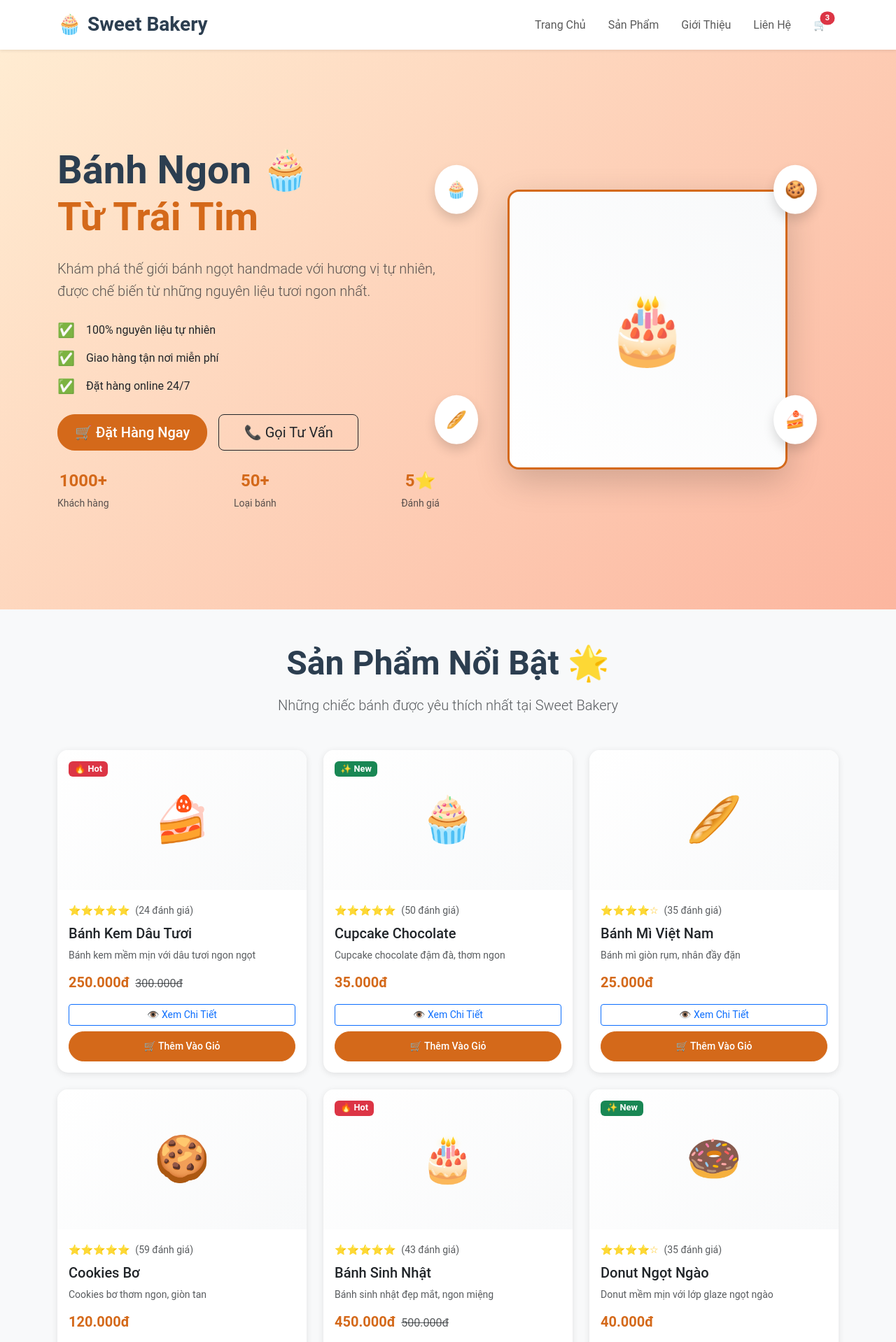
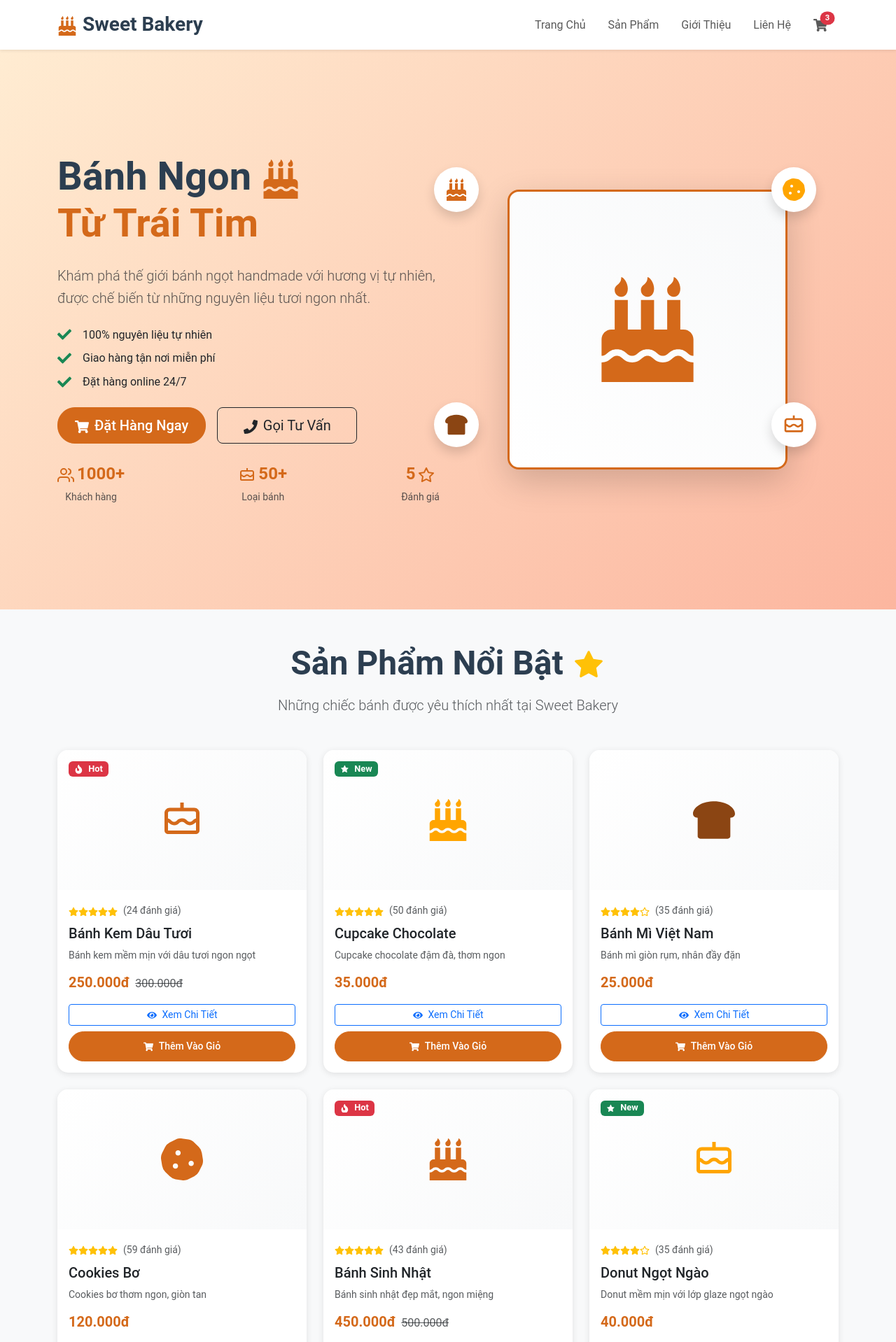
Before and after one commit to phuocit0201/ShopCake, a React (Create React App) app in the folder front-end/: page / in a window 1280 px wide. Shown: the top 1918 px of the page at 70% size. Built offline with nearby package versions, Linux system fonts and the light colour scheme.

Commit message:
feature: add lib icon

```diff
--- a/front-end/package.json
+++ b/front-end/package.json
@@ -10,9 +10,11 @@
     "@testing-library/user-event": "^13.5.0",
     "axios": "^1.11.0",
     "bootstrap": "^5.3.7",
+    "bootstrap-icons": "^1.13.1",
     "react": "^19.1.1",
     "react-bootstrap": "^2.10.10",
     "react-dom": "^19.1.1",
+    "react-icons": "^5.5.0",
     "react-redux": "^9.2.0",
     "react-router-dom": "^7.7.1",
     "react-scripts": "5.0.1",
--- a/front-end/src/App.js
+++ b/front-end/src/App.js
@@ -1,6 +1,5 @@
 import React from 'react';
 import { BrowserRouter as Router, Routes, Route } from 'react-router-dom';
-import { Container } from 'react-bootstrap';
 import Header from './components/layout/Header';
 import Footer from './components/layout/Footer';
 import Home from './pages/Home';
--- a/front-end/src/components/layout/Header.jsx
+++ b/front-end/src/components/layout/Header.jsx
@@ -1,6 +1,14 @@
 import React, { useState } from 'react';
 import { Navbar, Nav, Container, Offcanvas } from 'react-bootstrap';
 import { Link } from 'react-router-dom';
+import {
+  FaHome,
+  FaInfoCircle,
+  FaPhone,
+  FaShoppingCart,
+  FaBirthdayCake
+} from 'react-icons/fa';
+import { BiCake } from 'react-icons/bi';
 
 const Header = () => {
   const [show, setShow] = useState(false);
@@ -13,7 +21,7 @@ const Header = () => {
       <Navbar expand="lg" className="bg-white shadow-sm sticky-top">
         <Container>
           <Navbar.Brand as={Link} to="/" className="fw-bold fs-3">
-            <span style={{ color: 'var(--primary-color)' }}>🧁</span>
+            <FaBirthdayCake style={{ color: 'var(--primary-color)' }} />
             <span className="ms-2" style={{ color: 'var(--text-dark)' }}>Sweet Bakery</span>
           </Navbar.Brand>
 
@@ -41,7 +49,7 @@ const Header = () => {
               </Nav.Link>
               <Nav.Link as={Link} to="/cart" className="mx-2">
                 <span className="position-relative">
-                  🛒
+                  <FaShoppingCart size={20} />
                   <span className="position-absolute top-0 start-100 translate-middle badge rounded-pill bg-danger" style={{ fontSize: '0.7em' }}>
                     3
                   </span>
@@ -56,30 +64,30 @@ const Header = () => {
       <Offcanvas show={show} onHide={handleClose} placement="end">
         <Offcanvas.Header closeButton className="border-bottom">
           <Offcanvas.Title>
-            <span style={{ color: 'var(--primary-color)' }}>🧁</span>
+            <FaBirthdayCake style={{ color: 'var(--primary-color)' }} />
             <span className="ms-2" style={{ color: 'var(--text-dark)' }}>Sweet Bakery</span>
           </Offcanvas.Title>
         </Offcanvas.Header>
         <Offcanvas.Body>
           <Nav className="flex-column">
             <Nav.Link as={Link} to="/" className="py-3 border-bottom" onClick={handleClose}>
-              <span className="fs-5">🏠</span>
+              <FaHome size={20} />
               <span className="ms-3">Trang Chủ</span>
             </Nav.Link>
             <Nav.Link as={Link} to="/products" className="py-3 border-bottom" onClick={handleClose}>
-              <span className="fs-5">🧁</span>
+              <BiCake size={20} />
               <span className="ms-3">Sản Phẩm</span>
             </Nav.Link>
             <Nav.Link as={Link} to="/about" className="py-3 border-bottom" onClick={handleClose}>
-              <span className="fs-5">ℹ️</span>
+              <FaInfoCircle size={20} />
               <span className="ms-3">Giới Thiệu</span>
             </Nav.Link>
             <Nav.Link as={Link} to="/contact" className="py-3 border-bottom" onClick={handleClose}>
-              <span className="fs-5">📞</span>
+              <FaPhone size={20} />
               <span className="ms-3">Liên Hệ</span>
             </Nav.Link>
             <Nav.Link as={Link} to="/cart" className="py-3" onClick={handleClose}>
-              <span className="fs-5">🛒</span>
+              <FaShoppingCart size={20} />
               <span className="ms-3">Giỏ Hàng</span>
               <span className="badge bg-danger ms-auto">3</span>
             </Nav.Link>
@@ -88,7 +96,8 @@ const Header = () => {
           <div className="mt-4 pt-4 border-top">
             <div className="d-grid gap-2">
               <button className="btn btn-primary-custom">
-                📞 Gọi Đặt Hàng
+                <FaPhone className="me-2" />
+                Gọi Đặt Hàng
               </button>
               <small className="text-center text-muted">
                 Hotline: 0123.456.789
--- a/front-end/src/pages/Home/components/AboutSection.jsx
+++ b/front-end/src/pages/Home/components/AboutSection.jsx
@@ -1,25 +1,33 @@
 import React from 'react';
 import { Container, Row, Col, Card } from 'react-bootstrap';
+import {
+  FaLeaf,
+  FaUserTie,
+  FaTruck,
+  FaHeart,
+  FaBirthdayCake,
+  FaStore
+} from 'react-icons/fa';
 
 const AboutSection = () => {
   const features = [
     {
-      icon: '🌱',
+      icon: <FaLeaf size={48} className="text-success" />,
       title: 'Nguyên Liệu Tự Nhiên',
       description: 'Chúng tôi chỉ sử dụng nguyên liệu tự nhiên, tươi ngon được chọn lọc kỹ càng từ các nhà cung cấp uy tín.'
     },
     {
-      icon: '👨‍🍳',
+      icon: <FaUserTie size={48} style={{ color: 'var(--primary-color)' }} />,
       title: 'Thầy Bánh Chuyên Nghiệp',
       description: 'Đội ngũ thầy bánh giàu kinh nghiệm với nhiều năm học tập và làm việc tại các tiệm bánh nổi tiếng.'
     },
     {
-      icon: '🚚',
+      icon: <FaTruck size={48} style={{ color: 'var(--accent-color)' }} />,
       title: 'Giao Hàng Nhanh Chóng',
       description: 'Hệ thống giao hàng 24/7 với cam kết giữ nguyên chất lượng và độ tươi ngon của sản phẩm.'
     },
     {
-      icon: '💝',
+      icon: <FaHeart size={48} className="text-danger" />,
       title: 'Dịch Vụ Tận Tâm',
       description: 'Chúng tôi luôn lắng nghe và đáp ứng mọi yêu cầu đặc biệt của khách hàng với thái độ nhiệt tình.'
     }
@@ -32,7 +40,7 @@ const AboutSection = () => {
           <Col lg={6} className="mb-5 mb-lg-0">
             <div className="about-content">
               <h2 className="display-5 fw-bold mb-4">
-                Về Sweet Bakery 🧁
+                Về Sweet Bakery <FaBirthdayCake style={{ color: 'var(--primary-color)' }} />
               </h2>
               <p className="lead mb-4">
                 Với hơn 5 năm kinh nghiệm, Sweet Bakery tự hào là một trong những
@@ -94,7 +102,7 @@ const AboutSection = () => {
                   fontSize: '8rem'
                 }}
               >
-                🏪
+                <FaStore size={200} style={{ color: 'var(--primary-color)' }} />
               </div>
             </div>
           </Col>
@@ -104,14 +112,14 @@ const AboutSection = () => {
         <Row className="mt-5 pt-5">
           <Col lg={12}>
             <h3 className="text-center mb-5 fw-bold">
-              Tại Sao Chọn Sweet Bakery? 🤔
+              Tại Sao Chọn Sweet Bakery? <FaHeart className="text-danger" />
             </h3>
             <Row className="g-4">
               {features.map((feature, index) => (
                 <Col lg={3} md={6} key={index}>
                   <Card className="text-center h-100 border-0 shadow-sm">
                     <Card.Body className="p-4">
-                      <div className="feature-icon mb-3" style={{ fontSize: '3rem' }}>
+                      <div className="feature-icon mb-3">
                         {feature.icon}
                       </div>
                       <Card.Title className="h5 mb-3">
--- a/front-end/src/pages/Home/components/FeaturedProducts.jsx
+++ b/front-end/src/pages/Home/components/FeaturedProducts.jsx
@@ -1,5 +1,17 @@
 import React from 'react';
 import { Container, Row, Col, Card, Button, Badge } from 'react-bootstrap';
+import {
+  FaStar,
+  FaRegStar,
+  FaShoppingCart,
+  FaEye,
+  FaFire,
+  FaBreadSlice,
+  FaCookie,
+  FaBirthdayCake
+} from 'react-icons/fa';
+import { AiFillStar } from 'react-icons/ai';
+import { BiCake } from 'react-icons/bi';
 
 const FeaturedProducts = () => {
   const products = [
@@ -8,7 +20,7 @@ const FeaturedProducts = () => {
       name: 'Bánh Kem Dâu Tươi',
       price: '250.000đ',
       originalPrice: '300.000đ',
-      image: '🍰',
+      image: <BiCake size={60} style={{ color: 'var(--primary-color)' }} />,
       rating: 5,
       isHot: true,
       description: 'Bánh kem mềm mịn với dâu tươi ngon ngọt'
@@ -18,7 +30,7 @@ const FeaturedProducts = () => {
       name: 'Cupcake Chocolate',
       price: '35.000đ',
       originalPrice: null,
-      image: '🧁',
+      image: <FaBirthdayCake size={60} style={{ color: 'var(--accent-color)' }} />,
       rating: 5,
       isNew: true,
       description: 'Cupcake chocolate đậm đà, thơm ngon'
@@ -28,7 +40,7 @@ const FeaturedProducts = () => {
       name: 'Bánh Mì Việt Nam',
       price: '25.000đ',
       originalPrice: null,
-      image: '🥖',
+      image: <FaBreadSlice size={60} style={{ color: 'var(--secondary-color)' }} />,
       rating: 4,
       description: 'Bánh mì giòn rụm, nhân đầy đặn'
     },
@@ -37,7 +49,7 @@ const FeaturedProducts = () => {
       name: 'Cookies Bơ',
       price: '120.000đ',
       originalPrice: null,
-      image: '🍪',
+      image: <FaCookie size={60} style={{ color: 'var(--primary-color)' }} />,
       rating: 5,
       description: 'Cookies bơ thơm ngon, giòn tan'
     },
@@ -46,7 +58,7 @@ const FeaturedProducts = () => {
       name: 'Bánh Sinh Nhật',
       price: '450.000đ',
       originalPrice: '500.000đ',
-      image: '🎂',
+      image: <FaBirthdayCake size={60} style={{ color: 'var(--primary-color)' }} />,
       rating: 5,
       isHot: true,
       description: 'Bánh sinh nhật đẹp mắt, ngon miệng'
@@ -56,7 +68,7 @@ const FeaturedProducts = () => {
       name: 'Donut Ngọt Ngào',
       price: '40.000đ',
       originalPrice: null,
-      image: '🍩',
+      image: <BiCake size={60} style={{ color: 'var(--accent-color)' }} />,
       rating: 4,
       isNew: true,
       description: 'Donut mềm mịn với lớp glaze ngọt ngào'
@@ -64,7 +76,15 @@ const FeaturedProducts = () => {
   ];
 
   const renderStars = (rating) => {
-    return '⭐'.repeat(rating) + '☆'.repeat(5 - rating);
+    const stars = [];
+    for (let i = 1; i <= 5; i++) {
+      if (i <= rating) {
+        stars.push(<FaStar key={i} className="text-warning" />);
+      } else {
+        stars.push(<FaRegStar key={i} className="text-warning" />);
+      }
+    }
+    return stars;
   };
 
   return (
@@ -72,7 +92,7 @@ const FeaturedProducts = () => {
       <Container>
         <div className="text-center mb-5">
           <h2 className="display-5 fw-bold mb-3">
-            Sản Phẩm Nổi Bật 🌟
+            Sản Phẩm Nổi Bật <AiFillStar className="text-warning" />
           </h2>
           <p className="lead text-muted">
             Những chiếc bánh được yêu thích nhất tại Sweet Bakery
@@ -90,7 +110,7 @@ const FeaturedProducts = () => {
                     className="position-absolute top-0 start-0 m-3 z-3"
                     style={{ fontSize: '0.8rem' }}
                   >
-                    🔥 Hot
+                    <FaFire className="me-1" /> Hot
                   </Badge>
                 )}
                 {product.isNew && (
@@ -99,7 +119,7 @@ const FeaturedProducts = () => {
                     className="position-absolute top-0 start-0 m-3 z-3"
                     style={{ fontSize: '0.8rem' }}
                   >
-                    ✨ New
+                    <AiFillStar className="me-1" /> New
                   </Badge>
                 )}
 
@@ -108,8 +128,7 @@ const FeaturedProducts = () => {
                   className="d-flex align-items-center justify-content-center"
                   style={{
                     height: '200px',
-                    background: 'linear-gradient(135deg, #fff 0%, #f8f9fa 100%)',
-                    fontSize: '4rem'
+                    background: 'linear-gradient(135deg, #fff 0%, #f8f9fa 100%)'
                   }}
                 >
                   {product.image}
@@ -143,10 +162,12 @@ const FeaturedProducts = () => {
 
                   <div className="d-grid gap-2">
                     <Button variant="outline-primary" size="sm">
-                      👁️ Xem Chi Tiết
+                      <FaEye className="me-2" />
+                      Xem Chi Tiết
                     </Button>
                     <Button className="btn-primary-custom" size="sm">
-                      🛒 Thêm Vào Giỏ
+                      <FaShoppingCart className="me-2" />
+                      Thêm Vào Giỏ
                     </Button>
                   </div>
                 </Card.Body>
@@ -161,7 +182,8 @@ const FeaturedProducts = () => {
             size="lg"
             className="px-5"
           >
-            Xem Tất Cả Sản Phẩm 🍰
+            <BiCake className="me-2" />
+            Xem Tất Cả Sản Phẩm
           </Button>
         </div>
       </Container>
--- a/front-end/src/pages/Home/components/HeroSection.jsx
+++ b/front-end/src/pages/Home/components/HeroSection.jsx
@@ -1,5 +1,15 @@
 import React from 'react';
 import { Container, Row, Col, Button } from 'react-bootstrap';
+import {
+  FaShoppingCart,
+  FaPhone,
+  FaCheck,
+  FaBirthdayCake,
+  FaCookie,
+  FaBreadSlice
+} from 'react-icons/fa';
+import { FiUsers, FiStar } from 'react-icons/fi';
+import { BiCake } from 'react-icons/bi';
 
 const HeroSection = () => {
   return (
@@ -15,7 +25,7 @@ const HeroSection = () => {
           <Col lg={6} className="mb-5 mb-lg-0">
             <div className="hero-content">
               <h1 className="display-4 fw-bold mb-4" style={{ color: 'var(--text-dark)' }}>
-                Bánh Ngon 🧁
+                Bánh Ngon <FaBirthdayCake style={{ color: 'var(--primary-color)' }} />
                 <br />
                 <span style={{ color: 'var(--primary-color)' }}>
                   Từ Trái Tim
@@ -28,15 +38,15 @@ const HeroSection = () => {
 
               <div className="hero-features mb-4">
                 <div className="d-flex align-items-center mb-2">
-                  <span className="me-3 fs-5">✅</span>
+                  <FaCheck className="me-3 text-success" size={20} />
                   <span>100% nguyên liệu tự nhiên</span>
                 </div>
                 <div className="d-flex align-items-center mb-2">
-                  <span className="me-3 fs-5">✅</span>
+                  <FaCheck className="me-3 text-success" size={20} />
                   <span>Giao hàng tận nơi miễn phí</span>
                 </div>
                 <div className="d-flex align-items-center mb-2">
-                  <span className="me-3 fs-5">✅</span>
+                  <FaCheck className="me-3 text-success" size={20} />
                   <span>Đặt hàng online 24/7</span>
                 </div>
               </div>
@@ -47,7 +57,8 @@ const HeroSection = () => {
                   className="btn-primary-custom px-4"
                   style={{ minWidth: '200px' }}
                 >
-                  🛒 Đặt Hàng Ngay
+                  <FaShoppingCart className="me-2" />
+                  Đặt Hàng Ngay
                 </Button>
                 <Button
                   variant="outline-dark"
@@ -55,26 +66,29 @@ const HeroSection = () => {
                   className="px-4"
                   style={{ minWidth: '200px' }}
                 >
-                  📞 Gọi Tư Vấn
+                  <FaPhone className="me-2" />
+                  Gọi Tư Vấn
                 </Button>
               </div>
 
               <div className="hero-stats mt-4 d-flex justify-content-between">
                 <div className="text-center">
                   <div className="fw-bold fs-4" style={{ color: 'var(--primary-color)' }}>
+                    <FiUsers className="me-1" />
                     1000+
                   </div>
                   <small className="text-muted">Khách hàng</small>
                 </div>
                 <div className="text-center">
                   <div className="fw-bold fs-4" style={{ color: 'var(--primary-color)' }}>
+                    <BiCake className="me-1" />
                     50+
                   </div>
                   <small className="text-muted">Loại bánh</small>
                 </div>
                 <div className="text-center">
                   <div className="fw-bold fs-4" style={{ color: 'var(--primary-color)' }}>
-                    5⭐
+                    5<FiStar className="ms-1" />
                   </div>
                   <small className="text-muted">Đánh giá</small>
                 </div>
@@ -96,35 +110,34 @@ const HeroSection = () => {
                     display: 'flex',
                     alignItems: 'center',
                     justifyContent: 'center',
-                    fontSize: '6rem',
                     border: '3px solid var(--primary-color)'
                   }}
                 >
-                  🎂
+                  <FaBirthdayCake size={150} style={{ color: 'var(--primary-color)' }} />
                 </div>
 
                 {/* Floating elements */}
                 <div className="position-absolute top-0 start-0 translate-middle">
                   <div className="bg-white rounded-circle p-3 shadow animate-float">
-                    <span className="fs-4">🧁</span>
+                    <FaBirthdayCake size={32} style={{ color: 'var(--primary-color)' }} />
                   </div>
                 </div>
 
                 <div className="position-absolute top-0 end-0 translate-middle">
                   <div className="bg-white rounded-circle p-3 shadow animate-float" style={{ animationDelay: '0.5s' }}>
-                    <span className="fs-4">🍪</span>
+                    <FaCookie size={32} style={{ color: 'var(--accent-color)' }} />
                   </div>
                 </div>
 
                 <div className="position-absolute bottom-0 start-0 translate-middle">
                   <div className="bg-white rounded-circle p-3 shadow animate-float" style={{ animationDelay: '1s' }}>
-                    <span className="fs-4">🥖</span>
+                    <FaBreadSlice size={32} style={{ color: 'var(--secondary-color)' }} />
                   </div>
                 </div>
 
                 <div className="position-absolute bottom-0 end-0 translate-middle">
                   <div className="bg-white rounded-circle p-3 shadow animate-float" style={{ animationDelay: '1.5s' }}>
-                    <span className="fs-4">🍰</span>
+                    <BiCake size={32} style={{ color: 'var(--primary-color)' }} />
                   </div>
                 </div>
               </div>
--- a/front-end/src/pages/Home/components/TestimonialsSection.jsx
+++ b/front-end/src/pages/Home/components/TestimonialsSection.jsx
@@ -1,5 +1,13 @@
 import React from 'react';
 import { Container, Row, Col, Card } from 'react-bootstrap';
+import {
+  FaStar,
+  FaComments,
+  FaTrophy,
+  FaTruck,
+  FaSync,
+  FaPhone
+} from 'react-icons/fa';
 
 const TestimonialsSection = () => {
   const testimonials = [
@@ -30,7 +38,11 @@ const TestimonialsSection = () => {
   ];
 
   const renderStars = (rating) => {
-    return '⭐'.repeat(rating);
+    const stars = [];
+    for (let i = 0; i < rating; i++) {
+      stars.push(<FaStar key={i} className="text-warning" />);
+    }
+    return stars;
   };
 
   return (
@@ -38,7 +50,7 @@ const TestimonialsSection = () => {
       <Container>
         <div className="text-center mb-5">
           <h2 className="display-5 fw-bold mb-3">
-            Khách Hàng Nói Gì? 💬
+            Khách Hàng Nói Gì? <FaComments style={{ color: 'var(--primary-color)' }} />
           </h2>
           <p className="lead text-muted">
             Những phản hồi chân thật từ khách hàng của chúng tôi
@@ -88,28 +100,36 @@ const TestimonialsSection = () => {
           <Row className="text-center">
             <Col lg={3} md={6} className="mb-4">
               <div className="trust-item">
-                <div className="mb-2" style={{ fontSize: '2.5rem' }}>🏆</div>
+                <div className="mb-2">
+                  <FaTrophy size={40} style={{ color: 'var(--primary-color)' }} />
+                </div>
                 <h6 className="fw-bold">Chất Lượng Đảm Bảo</h6>
                 <small className="text-muted">ISO 22000 Certified</small>
               </div>
             </Col>
             <Col lg={3} md={6} className="mb-4">
               <div className="trust-item">
-                <div className="mb-2" style={{ fontSize: '2.5rem' }}>🚚</div>
+                <div className="mb-2">
+                  <FaTruck size={40} style={{ color: 'var(--accent-color)' }} />
+                </div>
                 <h6 className="fw-bold">Giao Hàng Miễn Phí</h6>
                 <small className="text-muted">Đơn hàng từ 200k</small>
               </div>
             </Col>
             <Col lg={3} md={6} className="mb-4">
               <div className="trust-item">
-                <div className="mb-2" style={{ fontSize: '2.5rem' }}>🔄</div>
+                <div className="mb-2">
+                  <FaSync size={40} style={{ color: 'var(--secondary-color)' }} />
+                </div>
                 <h6 className="fw-bold">Đổi Trả Dễ Dàng</h6>
                 <small className="text-muted">Trong vòng 24h</small>
               </div>
             </Col>
             <Col lg={3} md={6} className="mb-4">
               <div className="trust-item">
-                <div className="mb-2" style={{ fontSize: '2.5rem' }}>📞</div>
+                <div className="mb-2">
+                  <FaPhone size={40} className="text-success" />
+                </div>
                 <h6 className="fw-bold">Hỗ Trợ 24/7</h6>
                 <small className="text-muted">Hotline: 0123.456.789</small>
               </div>
```
Also changed, not shown: front-end/src/components/layout/Footer.jsx (+33 -21 lines), front-end/src/pages/Home/components/ContactSection.jsx (+31 -11 lines), 1 other file (tests, documents, lock files or other folders).
